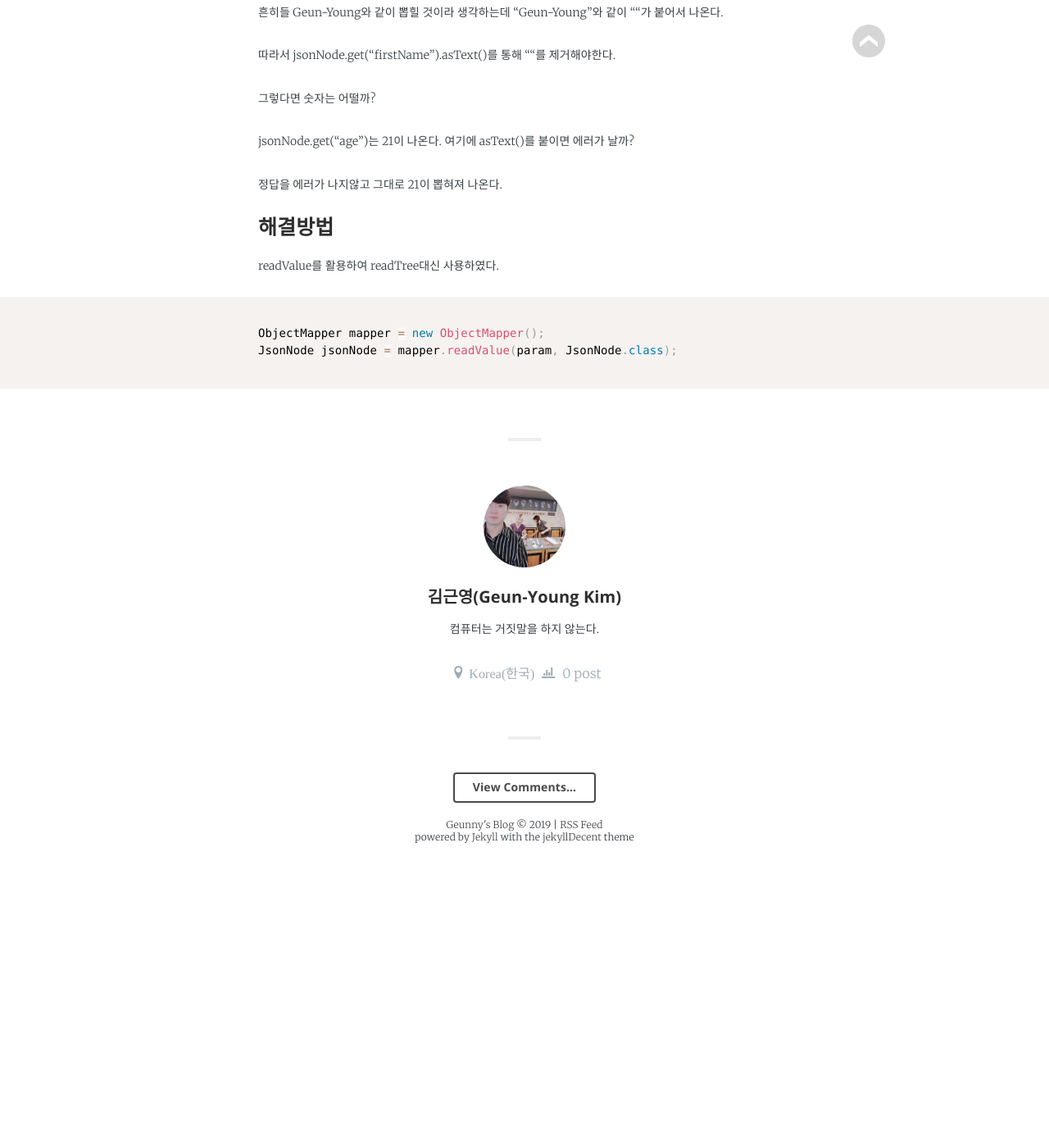
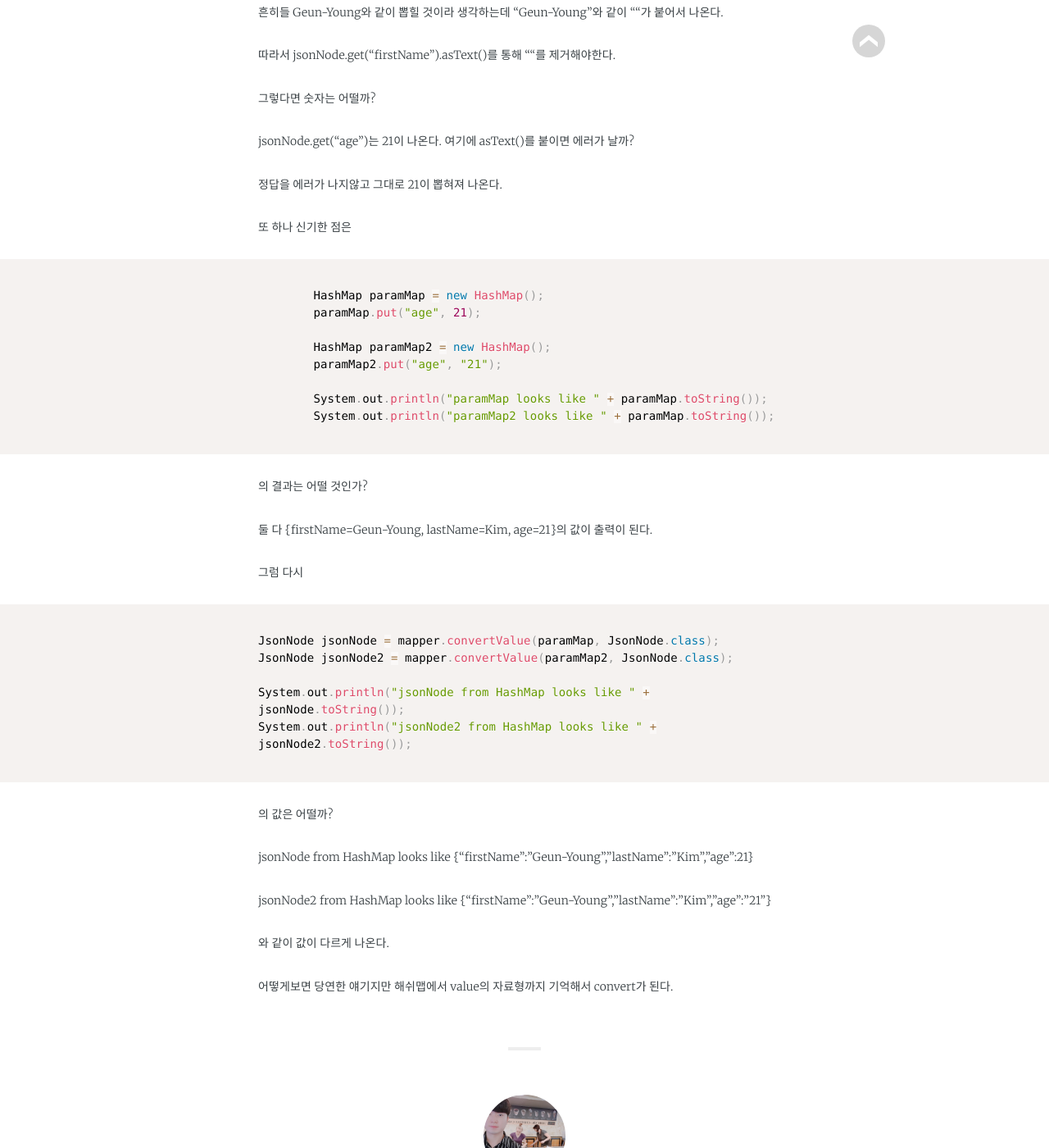
Before and after one commit to jwillmer/jekyllDecent, a Jekyll site: the page built from _posts/2019-06-25-JsonNode2.md, in a window 1280 px wide and 1400 px high, scrolled down 3095 px. Shown: the whole window at 82% size. Built offline with Jekyll 4.4.1, drawn with Linux system fonts in a browser that asks for light colours; some web fonts are replaced; before the commit the page ends 4145 px from its top, so only the background shows below that.

Commit message:
Update 2019-06-25-JsonNode2.md

````diff
--- a/_posts/2019-06-25-JsonNode2.md
+++ b/_posts/2019-06-25-JsonNode2.md
@@ -139,13 +139,44 @@ jsonNode.get("age")는 21이 나온다. 여기에 asText()를 붙이면 에러
 
 
 
-### 해결방법
 
-readValue를 활용하여 readTree대신 사용하였다.
+또 하나 신기한 점은
 
 ```java
 
-ObjectMapper mapper = new ObjectMapper();
-JsonNode jsonNode = mapper.readValue(param, JsonNode.class);
+		HashMap paramMap = new HashMap();
+		paramMap.put("age", 21);
 
- ```
+		HashMap paramMap2 = new HashMap();
+		paramMap2.put("age", "21");
+
+		System.out.println("paramMap looks like " + paramMap.toString());
+		System.out.println("paramMap2 looks like " + paramMap.toString());
+
+```
+
+의 결과는 어떨 것인가?
+
+둘 다 {firstName=Geun-Young, lastName=Kim, age=21}의 값이 출력이 된다.
+
+그럼 다시
+
+```java
+
+JsonNode jsonNode = mapper.convertValue(paramMap, JsonNode.class);
+JsonNode jsonNode2 = mapper.convertValue(paramMap2, JsonNode.class);
+
+System.out.println("jsonNode from HashMap looks like " + jsonNode.toString());
+System.out.println("jsonNode2 from HashMap looks like " + jsonNode2.toString());
+
+```
+
+의 값은 어떨까?
+
+jsonNode from HashMap looks like {"firstName":"Geun-Young","lastName":"Kim","age":21}
+
+jsonNode2 from HashMap looks like {"firstName":"Geun-Young","lastName":"Kim","age":"21"}
+
+와 같이 값이 다르게 나온다.
+
+어떻게보면 당연한 얘기지만 해쉬맵에서 value의 자료형까지 기억해서 convert가 된다.
````
